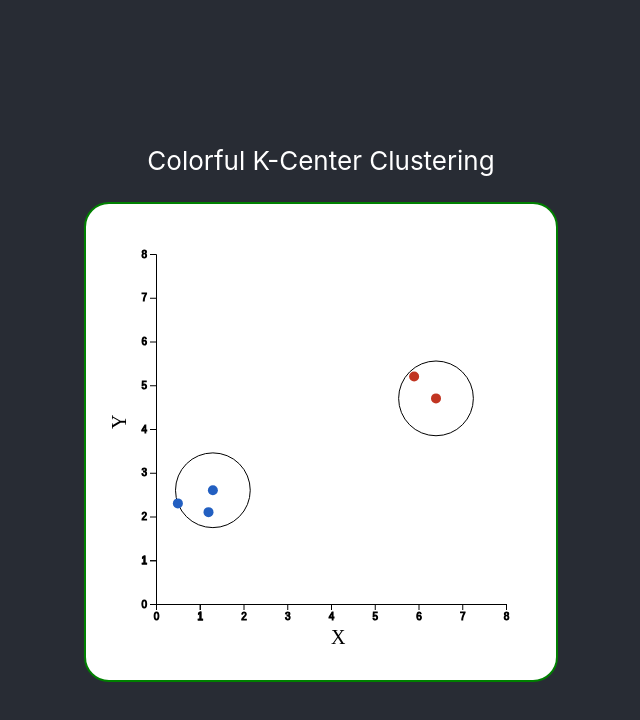
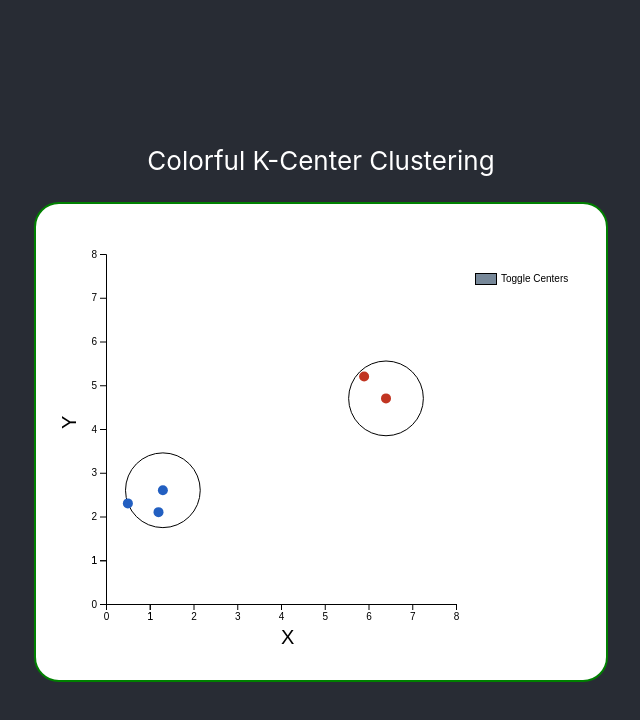
Before and after one commit to timothy-ch-cheung/k-center, a React (Create React App) app in the folder webapp/: page / in a window 1280 px wide. Shown: the top 720 px of the page, without its empty margins (319-959 px from the left). Built offline with nearby package versions, Linux system fonts and the light colour scheme.

Commit message:
Add legend to toggle center

```diff
--- a/webapp/src/App.css
+++ b/webapp/src/App.css
@@ -28,10 +28,6 @@
   color: #61dafb;
 }
 
-.axis {
-  stroke: black;
-}
-
 @keyframes App-logo-spin {
   from {
     transform: rotate(0deg);
--- a/webapp/src/App.tsx
+++ b/webapp/src/App.tsx
@@ -2,7 +2,9 @@ import React from 'react';
 import './App.css';
 import Chart from "./components/Chart";
 
-const data = [
+const chart =
+    {
+        data: [
             {
                 colour: "BLUE",
                 y: 2.6,
@@ -30,7 +32,9 @@ const data = [
                 x: 6.4,
                 center: true
             }
-];
+        ],
+        centerRadius: 0.854
+    };
 
 function App() {
     return (
@@ -39,7 +43,7 @@ function App() {
                 <p>
                     Colorful K-Center Clustering
                 </p>
-                <Chart chart={{data: data, centerRadius:0.854}} width={350} height={350}/>
+                <Chart chart={chart} width={350} height={350}/>
             </header>
         </div>
     );
--- a/webapp/src/components/Chart.tsx
+++ b/webapp/src/components/Chart.tsx
@@ -8,16 +8,20 @@ const ChartFrame = styled("div")`
     padding-right: 30px;
     border-radius: 25px;
     border: 2px solid green;
+    -webkit-user-select: none;
+    -moz-user-select: none;
+    -ms-user-select: none;
+    user-select: none;
 `
 
 const ChartSvg = styled("svg")`
     color: black;
-    font-family: "Times New Roman", Times, serif;
+    font-family: Arial, Helvetica, sans-serif;
     font-size: 20px;
 `
 
 const ToolTip = styled("div")`
-    background-color: rgba(105,105,105, 0.8);
+    background-color: rgba(105,105,105, 0.85);
     border-radius: 5px;
     height: 18px;
     opacity: 0;
--- a/webapp/src/components/D3Chart.js
+++ b/webapp/src/components/D3Chart.js
@@ -4,12 +4,13 @@ const D3Chart = {}
 let chart
 
 const margin = {top: 40, right: 20, bottom: 60, left: 60};
+const legendWidth = 100;
 
 const radiusToPixels = (chartSize, maxDomain, radius) => (chartSize / maxDomain) * radius
 
 D3Chart.create = function (props) {
     chart = d3.select(".chart")
-        .attr('width', props.width + margin.left + margin.right)
+        .attr('width', props.width + margin.left + margin.right + legendWidth)
         .attr('height', props.height + margin.top + margin.bottom)
         .append('g')
         .attr('transform', `translate(${margin.left}, ${margin.top})`);
@@ -29,7 +30,6 @@ D3Chart.update = function (props) {
 
     chart.append('g')
         .attr('transform', `translate(0,${props.height})`)
-        .style("stroke", "black")
         .call(d3.axisBottom(x).tickValues([1].concat(x.ticks())));
 
     chart.append('text')
@@ -38,7 +38,6 @@ D3Chart.update = function (props) {
         .text('X');
 
     chart.append('g')
-        .attr("class", "axis")
         .call(d3.axisLeft(y).tickValues([1].concat(y.ticks())));
 
     chart.append('text')
@@ -67,6 +66,7 @@ D3Chart.update = function (props) {
         .style('fill', (d) => d.colour === "RED" ? '#C13522' : '#225FC1');
 
     drawTooltips(props.chart.data);
+    drawLegend(props)
 }
 
 function drawTooltips(data) {
@@ -89,4 +89,25 @@ function drawTooltips(data) {
         });
 }
 
+function drawLegend(props) {
+    chart.append("rect")
+        .attr('x', props.width + 20)
+        .attr('y', 20)
+        .attr('width', '20')
+        .attr('height', '10')
+        .style('fill', "LightSlateGray")
+        .style('outline', "solid 1px Black")
+        .on("click", () => {
+                let currentOpacity = d3.selectAll(".radii").style("opacity")
+                d3.selectAll(".radii").transition().style("opacity", currentOpacity == 1 ? 0 : 1)
+            }
+        );
+
+    chart.append("text")
+        .attr('x', props.width + 45)
+        .attr('y', 28)
+        .style('font-size', "10px")
+        .text('Toggle Centers')
+}
+
 export default D3Chart;
```
Lines whose indentation alone changed are shown as unchanged.
